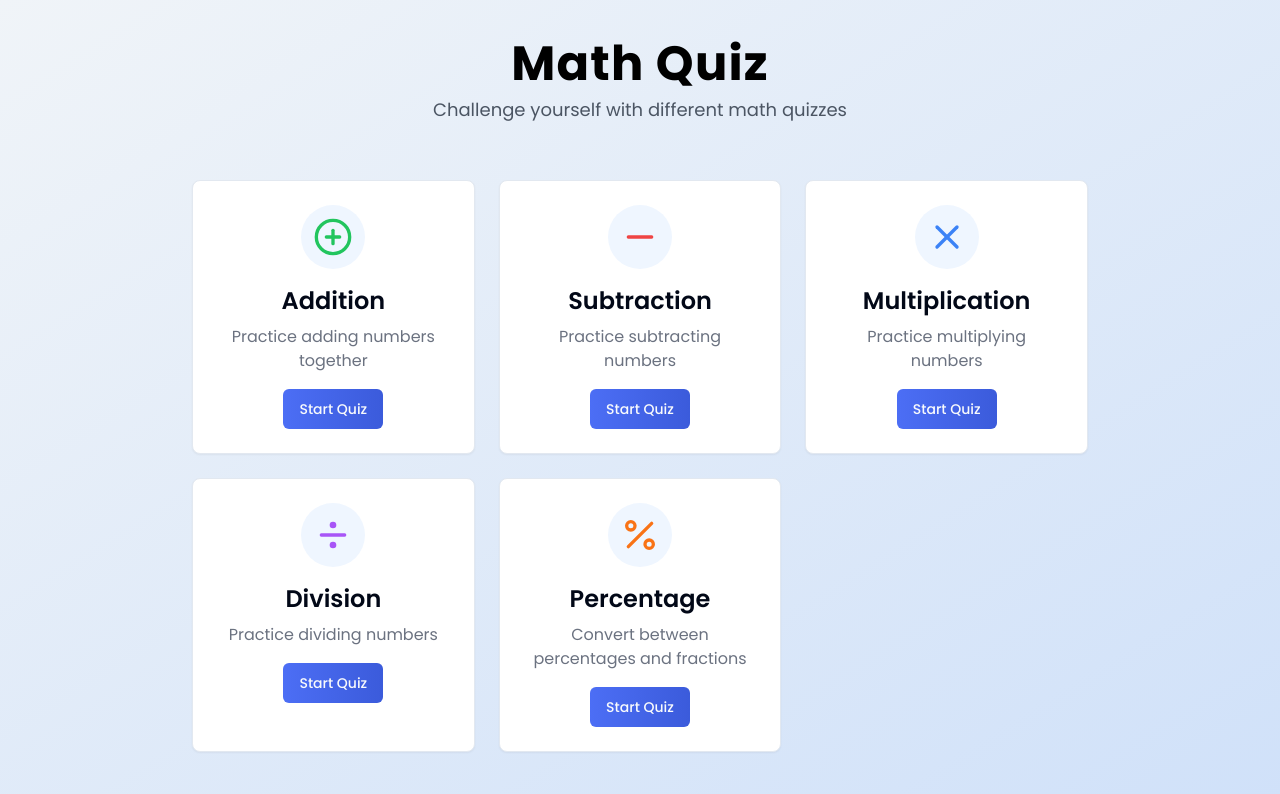
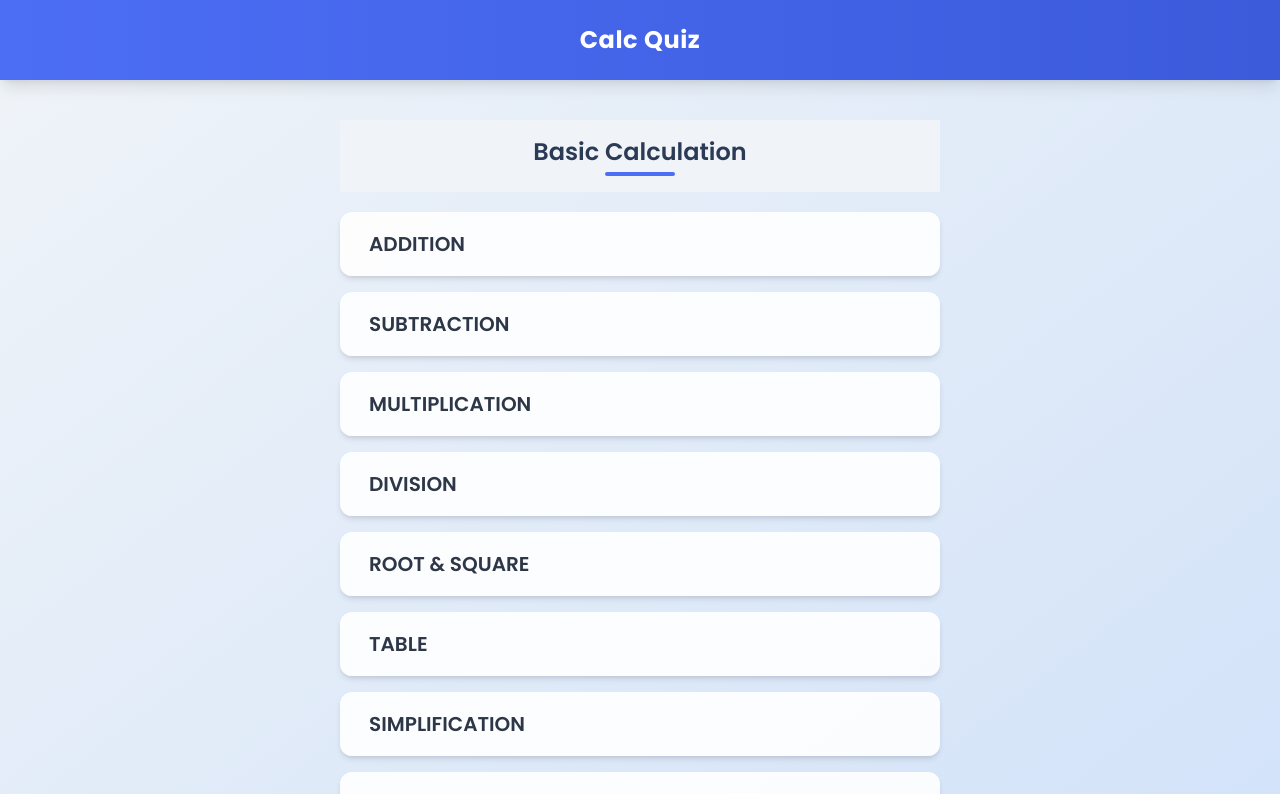
Before and after one commit to Ravibhaiya/math-quiz-wizard-app, a React (Vite) app: page / in a window 1280 px wide. Shown: the top 794 px of the page. Built offline with nearby package versions, Linux system fonts and the light colour scheme.

Commit message:
Reverted to commit 491f2e1b1b757d563d07dd6cd4ebca6c3f64e569

```diff
--- a/src/App.tsx
+++ b/src/App.tsx
@@ -11,7 +11,6 @@ import AdditionSettingsPage from "./pages/addition/AdditionSettingsPage";
 import SubtractionSettingsPage from "./pages/subtraction/SubtractionSettingsPage";
 import MultiplicationSettingsPage from "./pages/multiplication/MultiplicationSettingsPage";
 import DivisionSettingsPage from "./pages/division/DivisionSettingsPage";
-import PercentageSettingsPage from "./pages/percentage/PercentageSettingsPage";
 import QuizPage from "./pages/quiz/QuizPage";
 import ResultsPage from "./pages/results/ResultsPage";
 
@@ -30,7 +29,6 @@ const App = () => (
             <Route path="/subtraction/settings" element={<SubtractionSettingsPage />} />
             <Route path="/multiplication/settings" element={<MultiplicationSettingsPage />} />
             <Route path="/division/settings" element={<DivisionSettingsPage />} />
-            <Route path="/percentage/settings" element={<PercentageSettingsPage />} />
             <Route path="/quiz/:type" element={<QuizPage />} />
             <Route path="/results" element={<ResultsPage />} />
             <Route path="*" element={<NotFound />} />
--- a/src/components/PercentageSettingsForm.tsx
+++ /dev/null
@@ -1,115 +0,0 @@
-
-import { useState } from "react";
-import { useNavigate } from "react-router-dom";
-import { Card, CardContent } from "@/components/ui/card";
-import { Input } from "@/components/ui/input";
-import { Label } from "@/components/ui/label";
-import { Slider } from "@/components/ui/slider";
-import { Button } from "@/components/ui/button";
-import { Checkbox } from "@/components/ui/checkbox";
-import { ArrowLeft } from "lucide-react";
-import { QuizSettings } from "@/types/quiz";
-import { useQuizContext } from "@/hooks/useQuizContext";
-import { generatePercentageQuestions } from "@/utils/percentageQuizGenerator";
-
-const PercentageSettingsForm = () => {
-  const navigate = useNavigate();
-  const { setQuizType, setSettings, setQuestions } = useQuizContext();
-  const [questionCount, setQuestionCount] = useState<number>(10);
-  const [maxDenominator, setMaxDenominator] = useState<number>(10);
-  const [reverseMode, setReverseMode] = useState<boolean>(false);
-
-  const handleStartQuiz = () => {
-    const settings: QuizSettings = {
-      questionCount,
-      maxDenominator,
-      reverseMode
-    };
-
-    setQuizType('percentage');
-    setSettings(settings);
-
-    const quizQuestions = generatePercentageQuestions(settings);
-    setQuestions(quizQuestions);
-
-    navigate(`/quiz/percentage`);
-  };
-
-  return (
-    <Card className="w-full max-w-md mx-auto">
-      <CardContent className="pt-6">
-        <div className="mb-6">
-          <Button
-            variant="ghost"
-            className="pl-1 mb-2 text-muted-foreground hover:text-foreground"
-            onClick={() => navigate('/')}
-          >
-            <ArrowLeft className="mr-1 h-4 w-4" />
-            Back to Home
-          </Button>
-          <h2 className="text-2xl font-bold text-center">Percentage Quiz Settings</h2>
-        </div>
-
-        <div className="space-y-6">
-          <div>
-            <Label htmlFor="questionCount" className="block mb-2">
-              Number of Questions: {questionCount}
-            </Label>
-            <Slider
-              id="questionCount"
-              min={5}
-              max={30}
-              step={5}
-              value={[questionCount]}
-              onValueChange={(value) => setQuestionCount(value[0])}
-              className="mb-2"
-            />
-            <div className="flex justify-between text-xs text-muted-foreground">
-              <span>5</span>
-              <span>30</span>
-            </div>
-          </div>
-
-          <div>
-            <Label htmlFor="maxDenominator" className="block mb-2">
-              Maximum Denominator: {maxDenominator}
-            </Label>
-            <Slider
-              id="maxDenominator"
-              min={5}
-              max={20}
-              step={1}
-              value={[maxDenominator]}
-              onValueChange={(value) => setMaxDenominator(value[0])}
-              className="mb-2"
-            />
-            <div className="flex justify-between text-xs text-muted-foreground">
-              <span>5</span>
-              <span>20</span>
-            </div>
-          </div>
-
-          <div className="flex items-center space-x-2">
-            <Checkbox
-              id="reverseMode"
-              checked={reverseMode}
-              onCheckedChange={(checked) => setReverseMode(!!checked)}
-            />
-            <Label htmlFor="reverseMode">
-              Reverse Mode (Fraction to Percentage)
-            </Label>
-          </div>
-
-          <Button
-            onClick={handleStartQuiz}
-            className="w-full bg-gradient-to-r from-[#4c6ef5] to-[#3b5bdb]"
-          >
-            Start Quiz
-          </Button>
-        </div>
-      </CardContent>
-    </Card>
-  );
-};
-
-export default PercentageSettingsForm;
--- a/src/pages/Index.tsx
+++ b/src/pages/Index.tsx
@@ -1,79 +1,69 @@
 
+import { useState } from "react";
 import { useNavigate } from "react-router-dom";
-import { Button } from "@/components/ui/button";
-import { Card, CardContent } from "@/components/ui/card";
-import {
-  CirclePlus,
-  Minus,
-  X,
-  Divide,
-  Percent
-} from "lucide-react";
 
 const Index = () => {
   const navigate = useNavigate();
+  const [activeItem, setActiveItem] = useState<string | null>(null);
 
-  const quizTypes = [
-    {
-      title: "Addition",
-      description: "Practice adding numbers together",
-      icon: <CirclePlus className="w-10 h-10 text-green-500" />,
-      path: "/addition/settings"
-    },
-    {
-      title: "Subtraction",
-      description: "Practice subtracting numbers",
-      icon: <Minus className="w-10 h-10 text-red-500" />,
-      path: "/subtraction/settings"
-    },
-    {
-      title: "Multiplication",
-      description: "Practice multiplying numbers",
-      icon: <X className="w-10 h-10 text-blue-500" />,
-      path: "/multiplication/settings"
-    },
-    {
-      title: "Division",
-      description: "Practice dividing numbers",
-      icon: <Divide className="w-10 h-10 text-purple-500" />,
-      path: "/division/settings"
-    },
-    {
-      title: "Percentage",
-      description: "Convert between percentages and fractions",
-      icon: <Percent className="w-10 h-10 text-orange-500" />,
-      path: "/percentage/settings"
-    }
+  const quizTopics = [
+    { topic: "ADDITION", link: "/addition/settings" },
+    { topic: "SUBTRACTION", link: "/subtraction/settings" },
+    { topic: "MULTIPLICATION", link: "/multiplication/settings" },
+    { topic: "DIVISION", link: "/division/settings" },
+    { topic: "ROOT & SQUARE", link: "" },
+    { topic: "TABLE", link: "" },
+    { topic: "SIMPLIFICATION", link: "" },
+    { topic: "ALGEBRA", link: "" },
+    { topic: "GEOMETRY", link: "" },
   ];
 
+  const handleItemClick = (topic: string, link: string) => {
+    if (!link) return;
+
+    setActiveItem(topic);
+    setTimeout(() => {
+      navigate(link);
+    }, 500);
+  };
+
   return (
-    <div className="min-h-screen flex flex-col items-center bg-gradient-to-br from-[#f0f4f8] to-[#d0e1f9] p-4 overflow-auto">
-      <header className="w-full text-center bg-transparent text-black py-6 flex flex-col items-center justify-center z-10">
-        <h1 className="text-5xl font-bold tracking-wide m-0">Math Quiz</h1>
-        <p className="mt-2 text-lg text-gray-600">Challenge yourself with different math quizzes</p>
+    <div className="min-h-screen flex flex-col items-center bg-gradient-to-br from-[#f0f4f8] to-[#d0e1f9]">
+      <header className="w-full text-center bg-gradient-to-r from-[#4c6ef5] to-[#3b5bdb] text-white py-6 flex items-center justify-center shadow-lg z-10">
+        <h1 className="text-2xl font-bold tracking-wide m-0">Calc Quiz</h1>
       </header>
 
-      <div className="w-full max-w-4xl grid grid-cols-1 md:grid-cols-2 lg:grid-cols-3 gap-6 mt-8">
-        {quizTypes.map((quiz, index) => (
-          <Card key={index} className="transition-all hover:shadow-lg hover:-translate-y-1 hover:bg-blue-50">
-            <CardContent className="p-6">
-              <div className="flex flex-col items-center text-center">
-                <div className="mb-4 rounded-full bg-blue-50 p-3">
-                  {quiz.icon}
-                </div>
-                <h2 className="text-2xl font-semibold mb-2">{quiz.title}</h2>
-                <p className="text-gray-500 mb-4">{quiz.description}</p>
-                <Button
-                  onClick={() => navigate(quiz.path)}
-                  className="bg-gradient-to-r from-[#4c6ef5] to-[#3b5bdb] hover:from-[#3b5bdb] hover:to-[#2a3b90]"
-                >
-                  Start Quiz
-                </Button>
-              </div>
-            </CardContent>
-          </Card>
-        ))}
-      </div>
+      <main className="w-[90%] max-w-[600px] text-center py-8 mt-2 pb-12">
+        <div className="sticky top-0 bg-[#f0f4f8] py-4 mb-5 z-20">
+          <h2 className="text-2xl font-semibold inline-block pb-2 relative text-[#2b3a55] m-0 after:content-[''] after:w-[70px] after:h-1 after:bg-[#4c6ef5] after:absolute after:bottom-0 after:left-1/2 after:-translate-x-1/2 after:rounded-md">
+            Basic Calculation
+          </h2>
+        </div>
+
+        <ul className="list-none p-0 m-0 relative z-10">
+          {quizTopics.map((item, index) => (
+            <li
+              key={index}
+              className={`bg-white/90 rounded-xl my-4 px-6 py-[18px] flex justify-between items-center cursor-pointer transition-all duration-300 shadow-md relative overflow-hidden border-l-[5px] ${
+                activeItem === item.topic
+                  ? "bg-[rgba(231,237,255,0.95)] border-l-[#4c6ef5] shadow-[0_0_20px_rgba(76,110,245,0.25)]"
+                  : "border-l-transparent hover:translate-y-[-3px] hover:shadow-lg hover:border-l-[#4c6ef5]"
+              }`}
+              onClick={() => handleItemClick(item.topic, item.link)}
+            >
+              <span className={`text-xl font-semibold text-[#2d3748] transition-all duration-300 relative z-2 ${
+                activeItem === item.topic ? "text-[#4c6ef5]" : "hover:translate-x-[5px] hover:text-[#4c6ef5]"
+              }`}>
+                {item.topic}
+              </span>
+              <span className={`w-3 h-3 border-r-[3px] border-t-[3px] border-[#4c6ef5] rotate-45 transition-all duration-300 relative z-2 mr-[5px] ${
+                activeItem === item.topic ? "opacity-100" : "opacity-0 hover:opacity-100"
+              }`}></span>
+              <div className="absolute w-full h-full bg-gradient-to-br from-transparent to-[rgba(76,110,245,0.03)] top-0 left-0 opacity-0 transition-opacity duration-300 hover:opacity-100"></div>
+            </li>
+          ))}
+        </ul>
+      </main>
     </div>
   );
 };
--- a/src/pages/quiz/QuizPage.tsx
+++ b/src/pages/quiz/QuizPage.tsx
@@ -1,4 +1,3 @@
-
 import { QuizType } from "@/types/quiz";
 import { useState, useEffect } from "react";
 import { useParams, useNavigate } from "react-router-dom";
@@ -56,8 +55,6 @@ const QuizPage = () => {
   const currentQuestion = questions[currentQuestionIndex];
   const progress = ((currentQuestionIndex + 1) / questions.length) * 100;
   const isAnswered = questions.filter(q => q.userAnswer !== undefined && q.userAnswer !== null).length;
-  const isPercentageQuiz = type === 'percentage';
-  const showPercentageSymbol = isPercentageQuiz && currentQuestion.isPercentageQuestion;
 
   const handleSubmitAnswer = () => {
   if (answer.trim() === "") {
@@ -172,19 +169,15 @@ const QuizPage = () => {
                 {currentQuestion.question} = ?
               </div>
 
-              <div className="mb-6 relative">
+              <div className="mb-6">
                 <Input
-                  type="text"
+                  type="number"
+                  step="0.01"
                   placeholder="Enter your answer"
                   value={answer}
                   onChange={(e) => setAnswer(e.target.value)}
-                  className={`text-lg text-center ${showPercentageSymbol ? 'pr-8' : ''}`}
+                  className="text-lg text-center"
                 />
-                {showPercentageSymbol && (
-                  <div className="absolute inset-y-0 right-0 pr-3 flex items-center pointer-events-none">
-                    <span className="text-gray-500">%</span>
-                  </div>
-                )}
               </div>
             </div>
 
--- a/src/types/quiz.ts
+++ b/src/types/quiz.ts
@@ -1,5 +1,5 @@
 
-export type QuizType = 'addition' | 'subtraction' | 'multiplication' | 'division' | 'percentage';
+export type QuizType = 'addition' | 'subtraction' | 'multiplication' | 'division';
 
 export interface QuizSettings {
   questionCount: number;
@@ -7,8 +7,6 @@ export interface QuizSettings {
   terms?: number;
   includeFraction?: boolean;
   includeDecimal?: boolean;
-  reverseMode?: boolean;
-  maxDenominator?: number;
 }
 
 export interface Question {
@@ -18,7 +16,6 @@ export interface Question {
   userAnswer?: number | null;
   startTime: number;
   endTime?: number;
-  isPercentageQuestion?: boolean;
 }
 
 export interface QuizResults {
```
Also changed, not shown: src/pages/percentage/PercentageSettingsPage.tsx (deleted, +0 -19 lines), src/utils/percentageQuizGenerator.ts (deleted, +0 -62 lines). Lines whose indentation alone changed are shown as unchanged.
